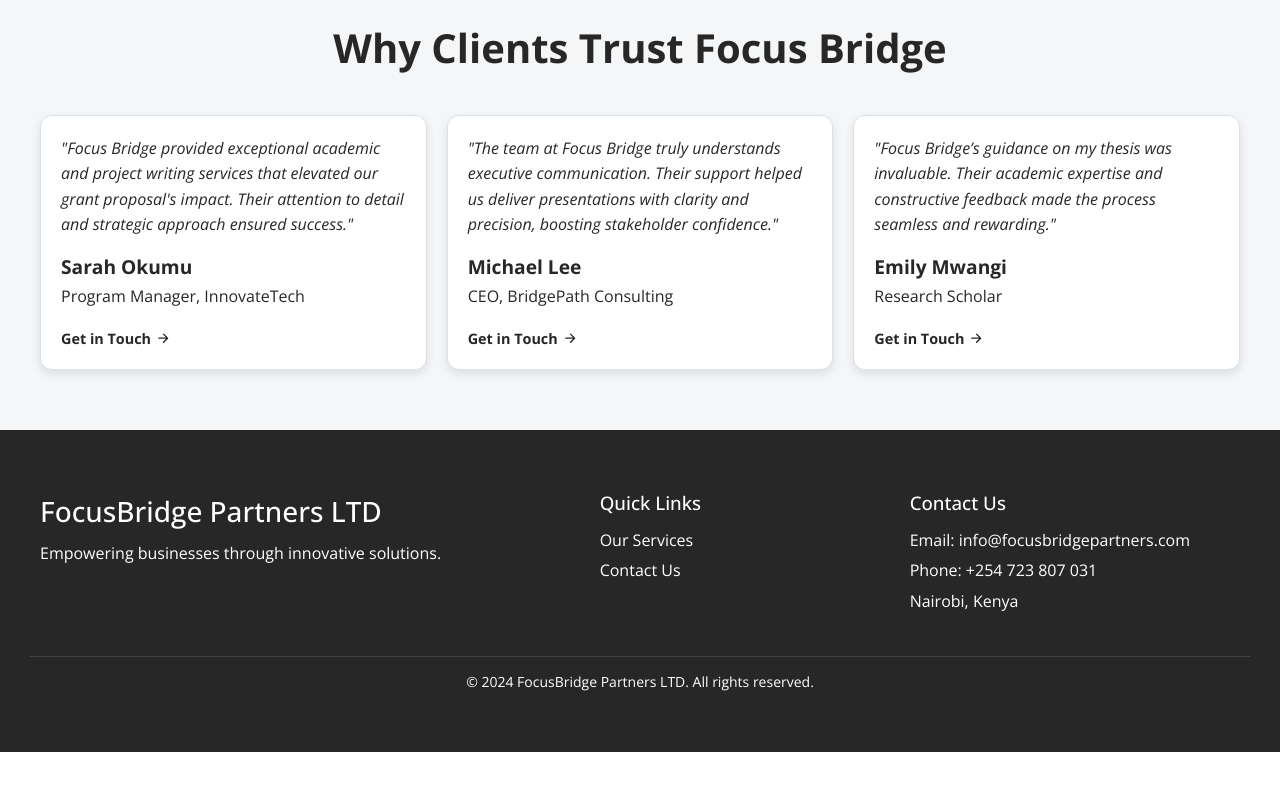
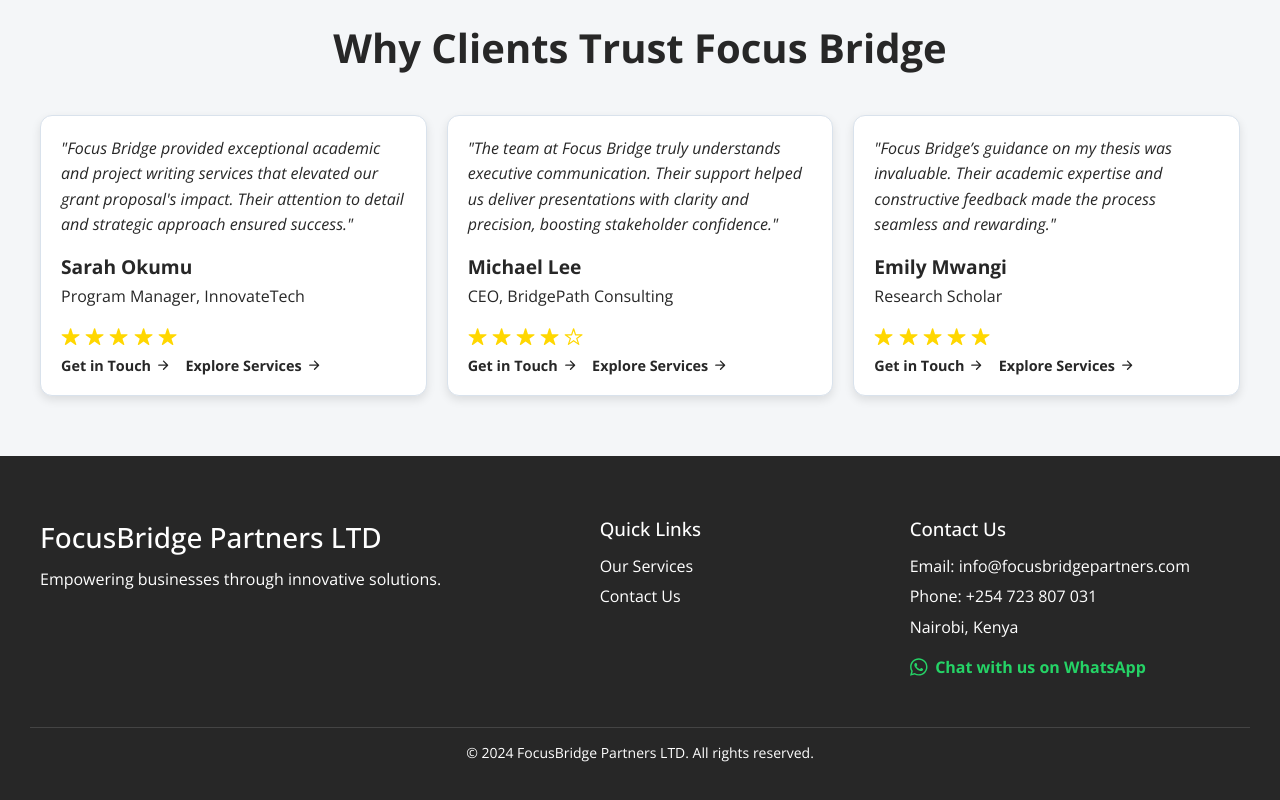
Before and after one commit to Dan-Muchiri/focusbridge, a React (Vite) app: page / in a window 1280 px wide. Shown: the part 5310-6110 px from the top of the page. Before the commit the page ends 6062 px from the top, so only its background shows below. Built offline with nearby package versions, Linux system fonts and the light colour scheme.

Commit message:
Added testimonial ratings and whatsapp

```diff
--- a/package.json
+++ b/package.json
@@ -10,6 +10,8 @@
     "preview": "vite preview"
   },
   "dependencies": {
+    "@fortawesome/free-brands-svg-icons": "^6.7.1",
+    "@fortawesome/react-fontawesome": "^0.2.2",
     "react": "^18.3.1",
     "react-dom": "^18.3.1",
     "react-icons": "^5.3.0",
--- a/src/sections/Footer/Footer.jsx
+++ b/src/sections/Footer/Footer.jsx
@@ -1,5 +1,7 @@
 import React from 'react';
 import styles from './FooterStyles.module.css'; // Assuming you have a separate CSS file for styles
+import { FontAwesomeIcon } from '@fortawesome/react-fontawesome';
+import { faWhatsapp } from '@fortawesome/free-brands-svg-icons';
 
 const Footer = () => {
     return (
@@ -21,6 +23,12 @@
                     <p>Email: info@focusbridgepartners.com</p>
                     <p>Phone: +254 723 807 031</p>
                     <p>Nairobi, Kenya</p>
+                    <p>
+                            <a href="https://wa.me/254723807031" target="_blank" rel="noopener noreferrer" className={styles.whatsappLink}>
+                                <FontAwesomeIcon icon={faWhatsapp} className={styles.whatsappIcon} />
+                                Chat with us on WhatsApp
+                            </a>
+                        </p>
                 </div>
             </div>
             <div className={styles.footerBottom}>
--- a/src/sections/Footer/FooterStyles.module.css
+++ b/src/sections/Footer/FooterStyles.module.css
@@ -61,6 +61,25 @@
     font-size: 14px; /* Set a smaller font size for copyright text */
     line-height: 1.4; /* Adjusted line height for readability */
 }
+.whatsappLink {
+    display: inline-flex;
+    align-items: center;
+    color: #25D366; /* WhatsApp green */
+    text-decoration: none;
+    font-size: 16px; /* Adjust for readability */
+    font-weight: bold;
+    margin-top: 10px;
+}
+
+.whatsappLink:hover {
+    text-decoration: underline; /* Underline on hover for better UX */
+}
+
+.whatsappIcon {
+    margin-right: 8px; /* Space between the icon and text */
+    font-size: 20px; /* Icon size for better visibility */
+}
+
 
 /* Responsive Styles for Smaller Screens */
 @media (max-width: 768px) {
--- a/src/sections/Testimonials/Testimonials.jsx
+++ b/src/sections/Testimonials/Testimonials.jsx
@@ -1,29 +1,41 @@
-import React from 'react'
-import styles from "./TestimonialsStyles.module.css"
+import { IoStar, IoStarOutline } from 'react-icons/io5';
+import React from 'react';
+import styles from "./TestimonialsStyles.module.css";
 import { IoArrowForward } from 'react-icons/io5';
 
+const Testimonials = () => {
+    const renderStars = (rating) => {
+        const stars = [];
+        for (let i = 1; i <= 5; i++) {
+            stars.push(i <= rating ? <IoStar key={i} /> : <IoStarOutline key={i} />);
+        }
+        return stars;
+    };
     const testimonialsData = [
         {
             id: 1,
             name: "Sarah Okumu",
             title: "Program Manager, InnovateTech",
             feedback: `"Focus Bridge provided exceptional academic and project writing services that elevated our grant proposal's impact. Their attention to detail and strategic approach ensured success."`,
+            rating: 5,
         },
         {
             id: 2,
             name: "Michael Lee",
             title: "CEO, BridgePath Consulting",
             feedback: `"The team at Focus Bridge truly understands executive communication. Their support helped us deliver presentations with clarity and precision, boosting stakeholder confidence."`,
+            rating: 4,
         },
         {
             id: 3,
             name: "Emily Mwangi",
             title: "Research Scholar",
             feedback: `"Focus Bridge’s guidance on my thesis was invaluable. Their academic expertise and constructive feedback made the process seamless and rewarding."`,
+            rating: 5,
         },
     ];
 
-const Testimonials = () => {
+
     return (
         <section className={styles.testimonials}>
             <h2 className={styles.heading}>Why Clients Trust Focus Bridge</h2>
@@ -33,9 +45,17 @@
                         <p className={styles.feedback}>{testimonial.feedback}</p>
                         <h4 className={styles.name}>{testimonial.name}</h4>
                         <p className={styles.title}>{testimonial.title}</p>
+                        <div className={styles.rating}>
+                            {renderStars(testimonial.rating)}
+                        </div>
+                        <div className={styles.ctaGroup}>
                             <a href="#contact" className={styles.cta}>
                                 Get in Touch <IoArrowForward />
                             </a>
+                            <a href="#services" className={styles.cta}>
+                                Explore Services <IoArrowForward />
+                            </a>
+                        </div>
                     </div>
                 ))}
             </div>
--- a/src/sections/Testimonials/TestimonialsStyles.module.css
+++ b/src/sections/Testimonials/TestimonialsStyles.module.css
@@ -48,6 +48,12 @@
     margin-bottom: 20px;
 }
 
+.ctaGroup {
+    display: flex;
+    gap: 15px;
+    margin-top: 10px;
+}
+
 .cta {
     font-size: 0.9rem;
     color: #272727;
@@ -62,6 +68,15 @@
     color: #272727;
     text-decoration: underline;
 }
+
+.rating {
+    color: #ffd700; /* Gold color for stars */
+    font-size: 1.2rem;
+    margin: 10px 0;
+    display: flex;
+    gap: 5px;
+}
+
 
 
 /* Media Query for Small Screens */
@@ -87,8 +102,13 @@
         font-size: 0.9rem; /* Adjust title font size */
     }
 
+    .ctaGroup {
+        flex-direction: column;
+        align-items: flex-start;
+    }
+
     .cta {
-        font-size: 0.8rem; /* Adjust CTA font size */
+        font-size: 0.8rem;
     }
 }
 
@@ -107,6 +127,6 @@
     }
 
     .cta {
-        font-size: 0.7rem; /* Adjust CTA font size for very small screens */
+        font-size: 0.7rem;
     }
 }
```
Also changed, not shown: 1 other file (tests, documents, lock files or other folders). Lines whose indentation alone changed are shown as unchanged.
